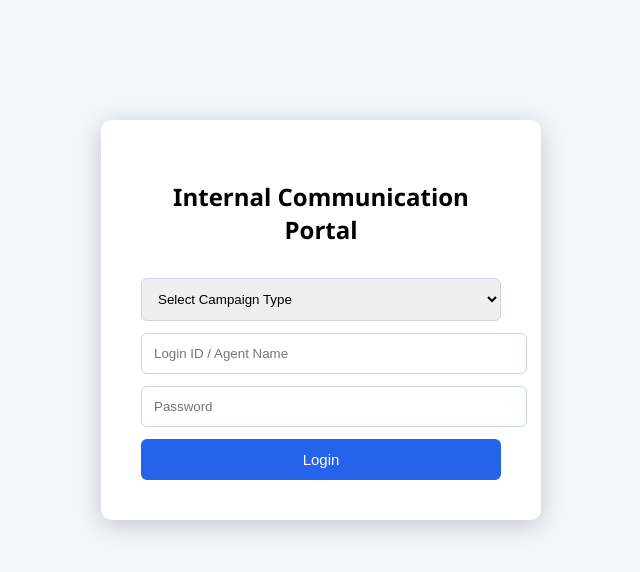
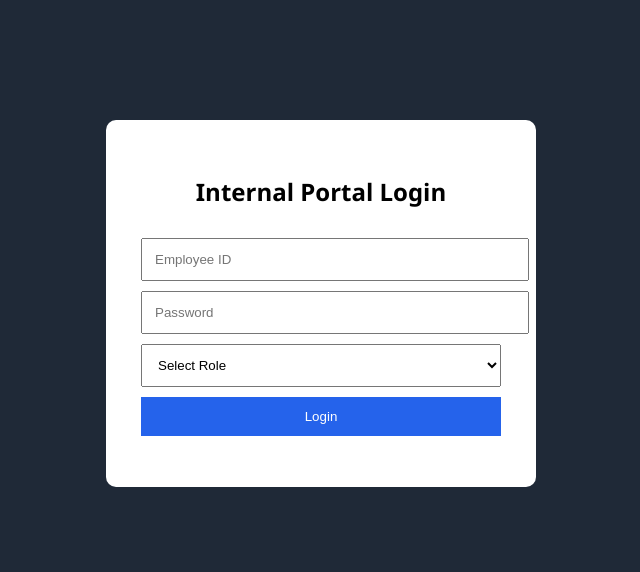
Before and after one commit to Viratmalakar/internal-chat-portal, a Flask app: page / in a window 1280 px wide. Shown: the top 572 px of the page, without its empty margins (319-959 px from the left). Run offline with Flask 3, Linux system fonts and the light colour scheme.

Commit message:
Update login.html

```diff
--- a/templates/login.html
+++ b/templates/login.html
@@ -1,74 +1,57 @@
 <!DOCTYPE html>
 <html>
 <head>
-<title>Internal Portal Login</title>
+<title>Login</title>
 
 <style>
 body{
-background:#f3f6fb;
+background:#1f2937;
 font-family:Segoe UI;
 }
-
 .box{
 width:360px;
 background:white;
 margin:120px auto;
-padding:40px;
+padding:35px;
 border-radius:10px;
-box-shadow:0 5px 25px rgba(0,0,0,0.2);
 text-align:center;
 }
-
-select,input,button{
+input,select,button{
 width:100%;
 padding:12px;
-margin-top:12px;
-border-radius:6px;
-border:1px solid #cbd5e1;
+margin-top:10px;
 }
-
 button{
 background:#2563eb;
 color:white;
 border:none;
-font-size:15px;
 }
-
-.error{
-color:red;
-margin-top:10px;
-}
+.error{color:red;}
 </style>
 
 </head>
-
 <body>
 
 <div class="box">
-
-<h2>Internal Communication Portal</h2>
+<h2>Internal Portal Login</h2>
 
 <form method="post">
+<input name="emp" placeholder="Employee ID" required>
 
-<select name="campaign" required>
-<option value="">Select Campaign Type</option>
-<option>Inbound</option>
-<option>Outbound</option>
-<option>Support Staff</option>
+<input type="password" name="pwd" placeholder="Password" required>
+
+<select name="role" required>
+<option value="">Select Role</option>
+<option value="admin">Admin</option>
+<option value="support">Support</option>
+<option value="inbound">Inbound</option>
+<option value="outbound">Outbound</option>
 </select>
 
-<input type="text" name="loginid" placeholder="Login ID / Agent Name" required>
-
-<input type="password" name="password" placeholder="Password" required>
-
-<button type="submit">Login</button>
-
+<button>Login</button>
 </form>
 
-{% if error %}
-<div class="error">{{error}}</div>
-{% endif %}
-
+<p class="error">{{error}}</p>
 </div>
 
 </body>
```
